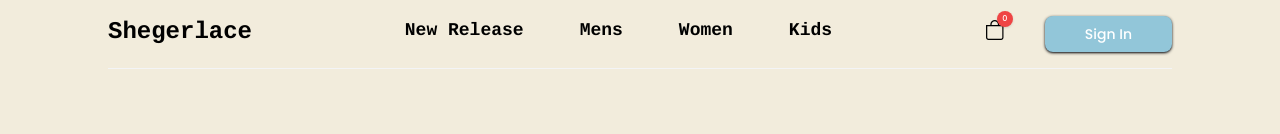
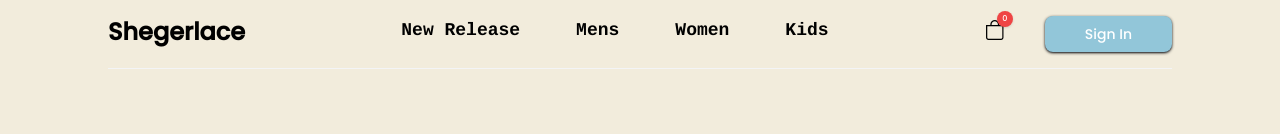
Before and after one commit to kid-us/Shegerlace, a React (Vite) app: page / in a window 1280 px wide. Shown: the top 134 px of the page. Built offline with nearby package versions, Linux system fonts and the light colour scheme.

Commit message:
Cart icon color change

```diff
--- a/src/components/Navbar/Navbar.tsx
+++ b/src/components/Navbar/Navbar.tsx
@@ -18,7 +18,10 @@ const Navbar = () => {
         <nav className={`lg:mx-24 ${menu ? "border-b pb-5 px-3" : "px-3"}`}>
           <div className="flex justify-between lg:pt-4 pt-4 border-b pb-4 border-gray-100">
             <div>
-              <Link to={"/"} className="font-bold lg:text-2xl text-xl">
+              <Link
+                to={"/"}
+                className="font-bold font-poppins lg:text-2xl text-xl"
+              >
                 Shegerlace
               </Link>
             </div>
--- a/src/components/Products/Products.tsx
+++ b/src/components/Products/Products.tsx
@@ -36,7 +36,9 @@ const Products = () => {
                   })
                 }
                 className={`font-extrabold text-2xl ${
-                  cart.some((c) => c.id === shoe.id) ? "bi-bag-fill" : "bi-bag"
+                  cart.some((c) => c.id === shoe.id)
+                    ? "bi-bag-fill text-white bg-cyan-600 rounded-full w-8 h-8 text-lg"
+                    : "bi-bag"
                 }`}
               ></button>
             </div>
```
